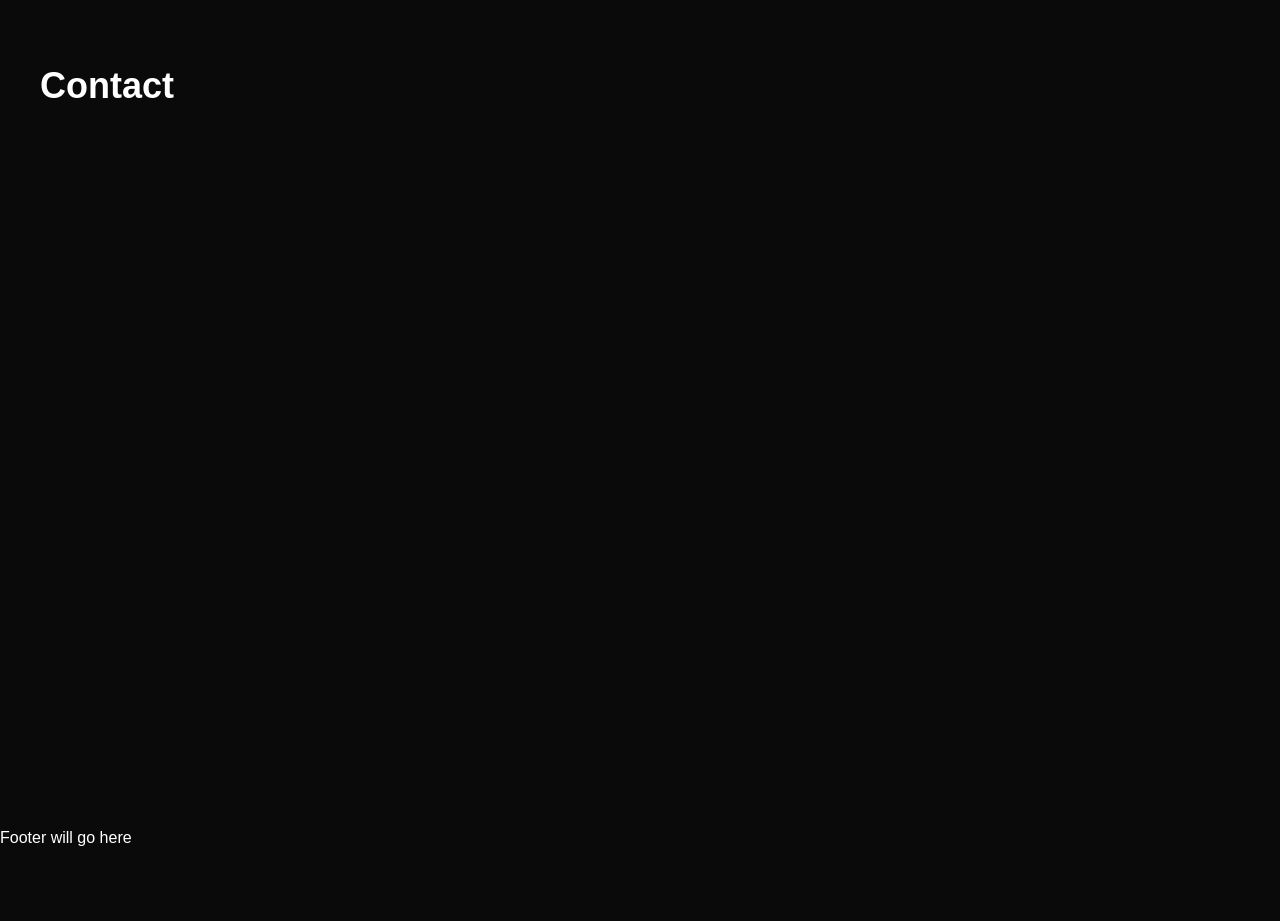
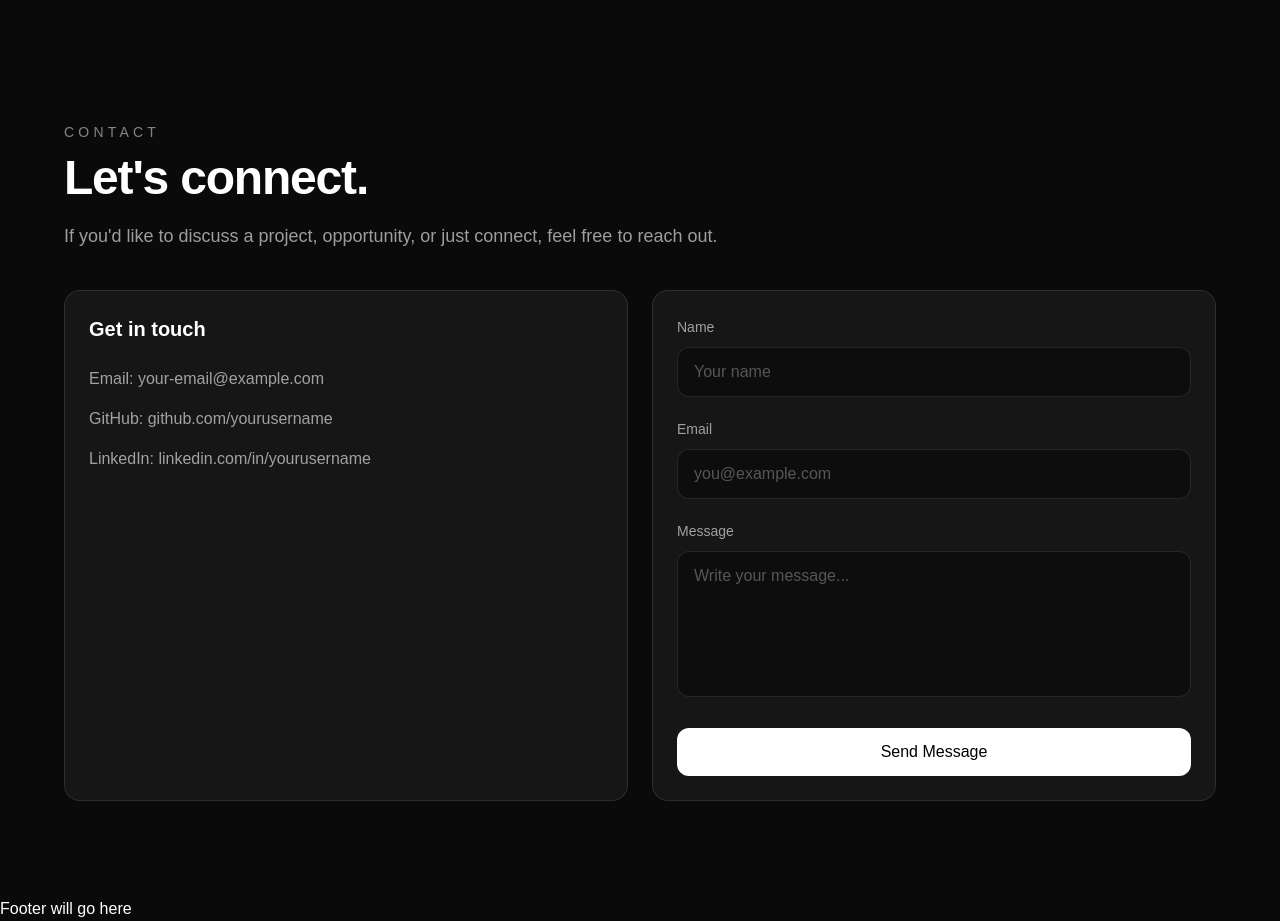
Before and after one commit to Madesh-Aadithya/Portfolio, a React (Vite) app: page / in a window 1280 px wide. Shown: the part 2760-3681 px from the top of the page. Before the commit the page ends 3610 px from the top, so only its background shows below. Built offline with nearby package versions, Linux system fonts and the light colour scheme.

Commit message:
Build contact section

```diff
--- a/src/components/sections/Contact.jsx
+++ b/src/components/sections/Contact.jsx
@@ -1,7 +1,110 @@
 function Contact() {
   return (
-    <section id="contact" className="min-h-screen p-10">
-      <h2 className="text-4xl font-bold">Contact</h2>
+    <section
+      id="contact"
+      className="px-6 py-24"
+    >
+      <div className="mx-auto max-w-6xl">
+
+        <p className="mb-3 text-sm font-medium uppercase tracking-[0.3em] text-white/50">
+          Contact
+        </p>
+
+        <h2 className="text-4xl font-bold tracking-tight sm:text-5xl">
+          Let's connect.
+        </h2>
+
+        <p className="mt-5 max-w-2xl text-base leading-7 text-white/60 sm:text-lg">
+          If you'd like to discuss a project, opportunity, or just
+          connect, feel free to reach out.
+        </p>
+
+        <div className="mt-10 grid gap-6 md:grid-cols-2">
+
+          {/* Contact Information */}
+          <div className="rounded-2xl border border-white/10 bg-white/5 p-6">
+            <h3 className="text-xl font-semibold">
+              Get in touch
+            </h3>
+
+            <div className="mt-6 space-y-4 text-white/60">
+              <p>
+                Email: your-email@example.com
+              </p>
+
+              <p>
+                GitHub: github.com/yourusername
+              </p>
+
+              <p>
+                LinkedIn: linkedin.com/in/yourusername
+              </p>
+            </div>
+          </div>
+
+          {/* Contact Form */}
+          <form className="rounded-2xl border border-white/10 bg-white/5 p-6">
+
+            <div>
+              <label
+                htmlFor="name"
+                className="text-sm text-white/60"
+              >
+                Name
+              </label>
+
+              <input
+                id="name"
+                type="text"
+                placeholder="Your name"
+                className="mt-2 w-full rounded-xl border border-white/10 bg-black/40 px-4 py-3 text-white outline-none placeholder:text-white/30 focus:border-white/30"
+              />
+            </div>
+
+            <div className="mt-5">
+              <label
+                htmlFor="email"
+                className="text-sm text-white/60"
+              >
+                Email
+              </label>
+
+              <input
+                id="email"
+                type="email"
+                placeholder="you@example.com"
+                className="mt-2 w-full rounded-xl border border-white/10 bg-black/40 px-4 py-3 text-white outline-none placeholder:text-white/30 focus:border-white/30"
+              />
+            </div>
+
+            <div className="mt-5">
+              <label
+                htmlFor="message"
+                className="text-sm text-white/60"
+              >
+                Message
+              </label>
+
+              <textarea
+                id="message"
+                rows="5"
+                placeholder="Write your message..."
+                className="mt-2 w-full resize-none rounded-xl border border-white/10 bg-black/40 px-4 py-3 text-white outline-none placeholder:text-white/30 focus:border-white/30"
+              />
+            </div>
+
+            <button
+              type="submit"
+              className="mt-6 w-full rounded-xl bg-white px-6 py-3 font-medium text-black transition hover:bg-white/90"
+            >
+              Send Message
+            </button>
+
+          </form>
+
+        </div>
+
+      </div>
     </section>
   );
 }
```
